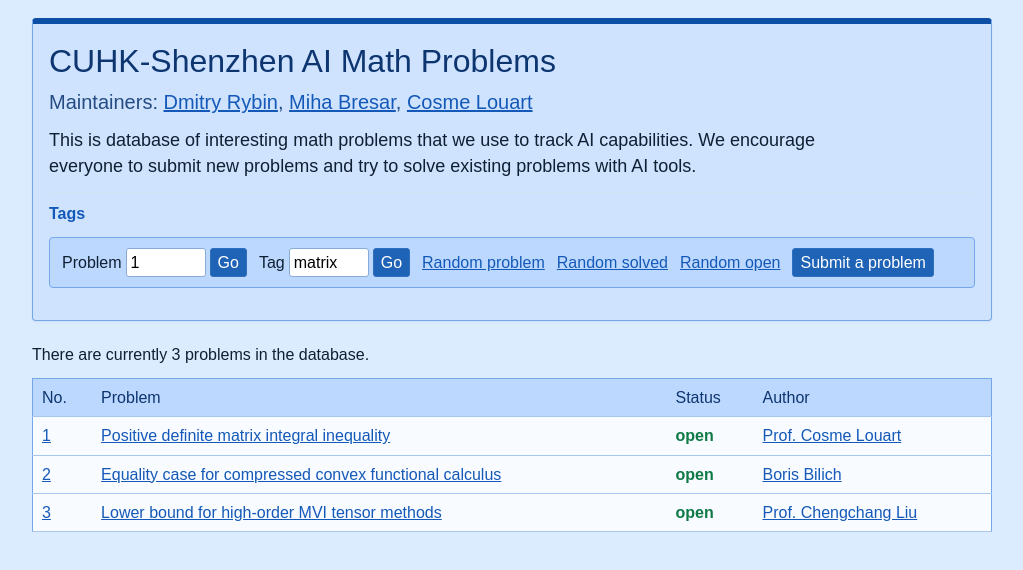
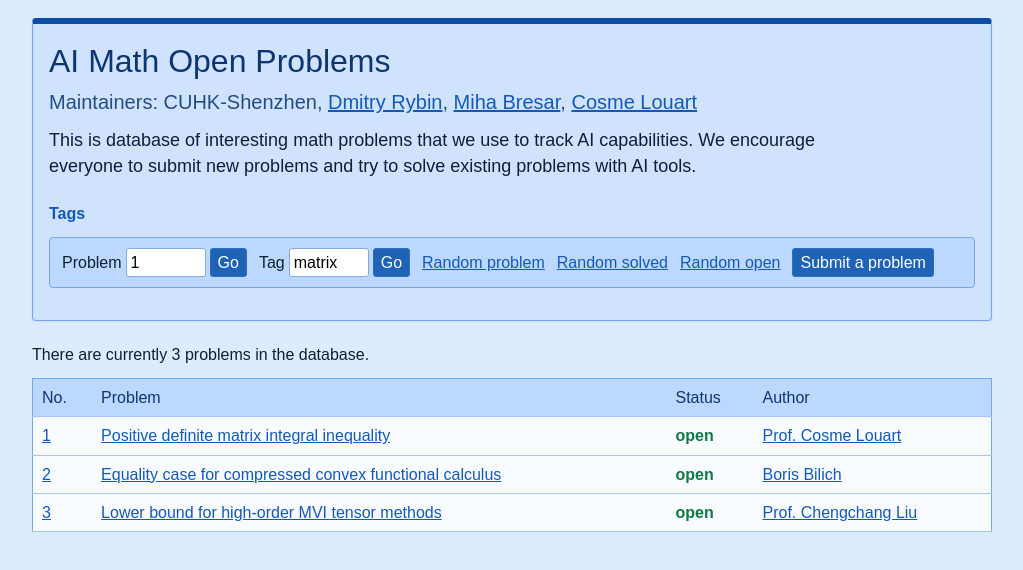
Before and after one commit to rybindmitry/rybindmitry.github.io, a website: page problems/index.html in a window 1280 px wide. Shown: the whole page, without its empty margins (128-1151 px from the left). Drawn offline with nearby package versions, Linux system fonts and the light colour scheme.

Commit message:
Update AI math problems heading

```diff
--- a/problems/index.html
+++ b/problems/index.html
@@ -3,7 +3,7 @@
 <head>
   <meta charset="utf-8">
   <meta name="viewport" content="width=device-width, initial-scale=1">
-  <title>CUHK-Shenzhen AI Math Problems</title>
+  <title>AI Math Open Problems</title>
   <link rel="icon" type="images/png" href="../images/cuhk.png">
   <link rel="stylesheet" href="problems.css?v=4">
   <script>
@@ -19,8 +19,8 @@
 </head>
 <body>
   <header class="top">
-    <h1 class="site-title"><a href="index.html">CUHK-Shenzhen AI Math Problems</a></h1>
-    <p class="maintainers">Maintainers: <a href="../index.html">Dmitry Rybin</a>, <a href="https://sds.cuhk.edu.cn/en/teacher/2238">Miha Bresar</a>, <a href="https://cosmital.github.io/">Cosme Louart</a></p>
+    <h1 class="site-title"><a href="index.html">AI Math Open Problems</a></h1>
+    <p class="maintainers">Maintainers: CUHK-Shenzhen, <a href="../index.html">Dmitry Rybin</a>, <a href="https://sds.cuhk.edu.cn/en/teacher/2238">Miha Bresar</a>, <a href="https://cosmital.github.io/">Cosme Louart</a></p>
     <p class="database-intro">This is database of interesting math problems that we use to track AI capabilities. We encourage everyone to submit new problems and try to solve existing problems with AI tools.</p>
     <nav class="nav" aria-label="Main navigation">
       <a href="tags.html">Tags</a>
```
